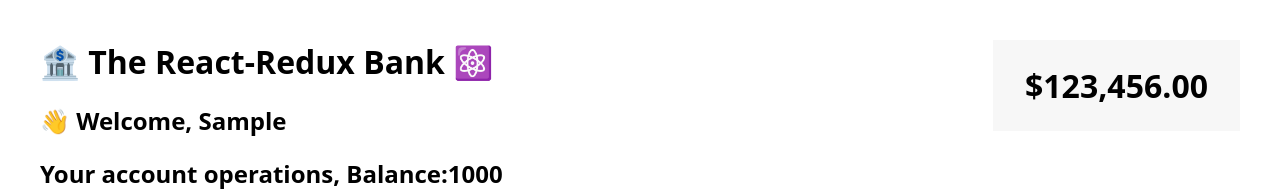
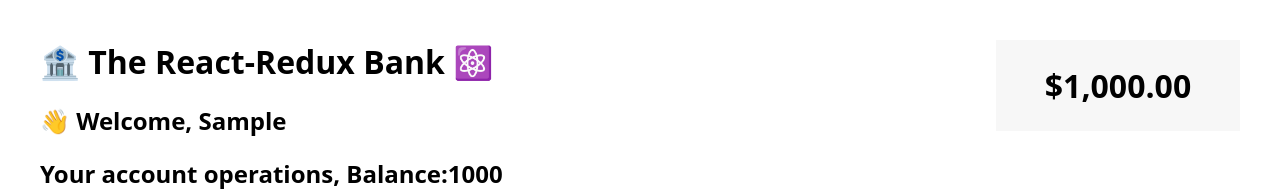
Before and after one commit to AbdalrahmanEmara/redux-intro, a React (Create React App) app: page / in a window 1280 px wide. Both pictures are taken after typing "Sample", "Sample" into the empty fields and a click on the button "CREATE NEW CUSTOMER". Shown: the top 191 px of the page. Built offline with nearby package versions, Linux system fonts and the light colour scheme.

Commit message:
Start Making api call with redux thunks

```diff
--- a/package.json
+++ b/package.json
@@ -12,6 +12,7 @@
     "react-redux": "^9.2.0",
     "react-scripts": "5.0.1",
     "redux": "^5.0.1",
+    "redux-thunk": "^3.1.0",
     "web-vitals": "^2.1.4"
   },
   "scripts": {
--- a/src/features/accounts/BalanceDisplay.js
+++ b/src/features/accounts/BalanceDisplay.js
@@ -1,3 +1,5 @@
+import { connect } from "react-redux";
+
 function formatCurrency(value) {
   return new Intl.NumberFormat("en", {
     style: "currency",
@@ -5,8 +7,14 @@
   }).format(value);
 }
 
-function BalanceDisplay() {
-  return <div className="balance">{formatCurrency(123456)}</div>;
+function BalanceDisplay({ balance }) {
+  return <div className="balance">{formatCurrency(balance)}</div>;
 }
 
-export default BalanceDisplay;
+function mapStateToProps(state) {
+  return {
+    balance: state.account.balance,
+  }
+}
+
+export default connect(mapStateToProps) (BalanceDisplay);
--- a/src/store.js
+++ b/src/store.js
@@ -1,4 +1,5 @@
-import { combineReducers, createStore } from "redux";
+import { applyMiddleware, combineReducers, createStore } from "redux";
+import { thunk } from "redux-thunk";
 
 import accountReducer from "./features/accounts/accountSlice";
 import customerReducer from "./features/customers/customerSlice";
@@ -8,6 +9,6 @@
   customer: customerReducer,
 });
 
-const store = createStore(rootReducers);
+const store = createStore(rootReducers, applyMiddleware(thunk));
 
 export default store;
```
Also changed, not shown: 1 other file (tests, documents, lock files or other folders).
